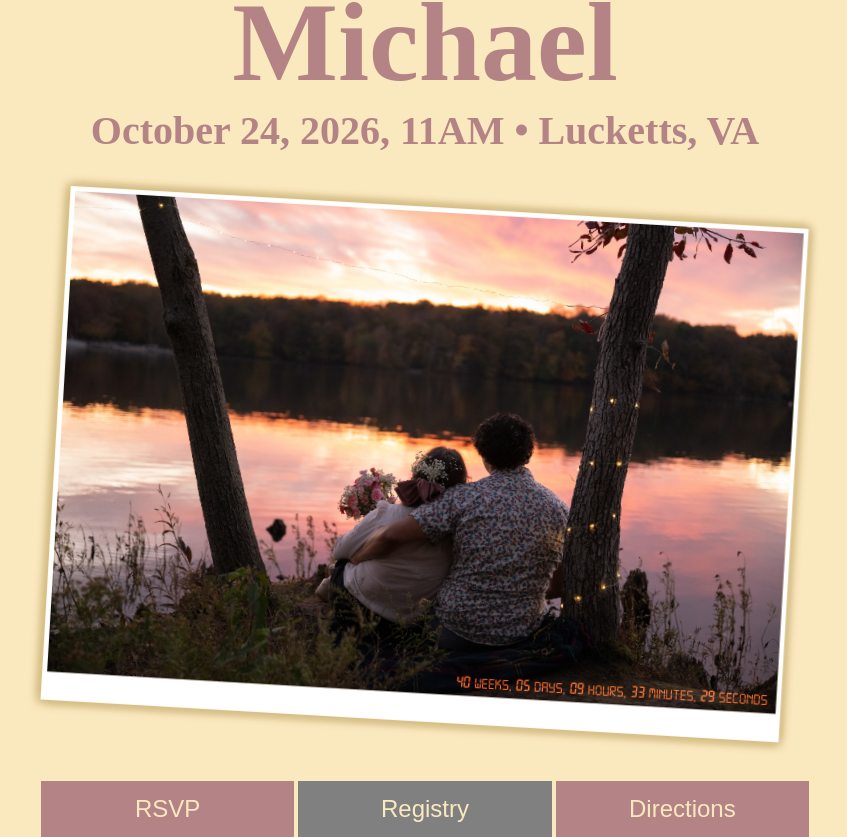
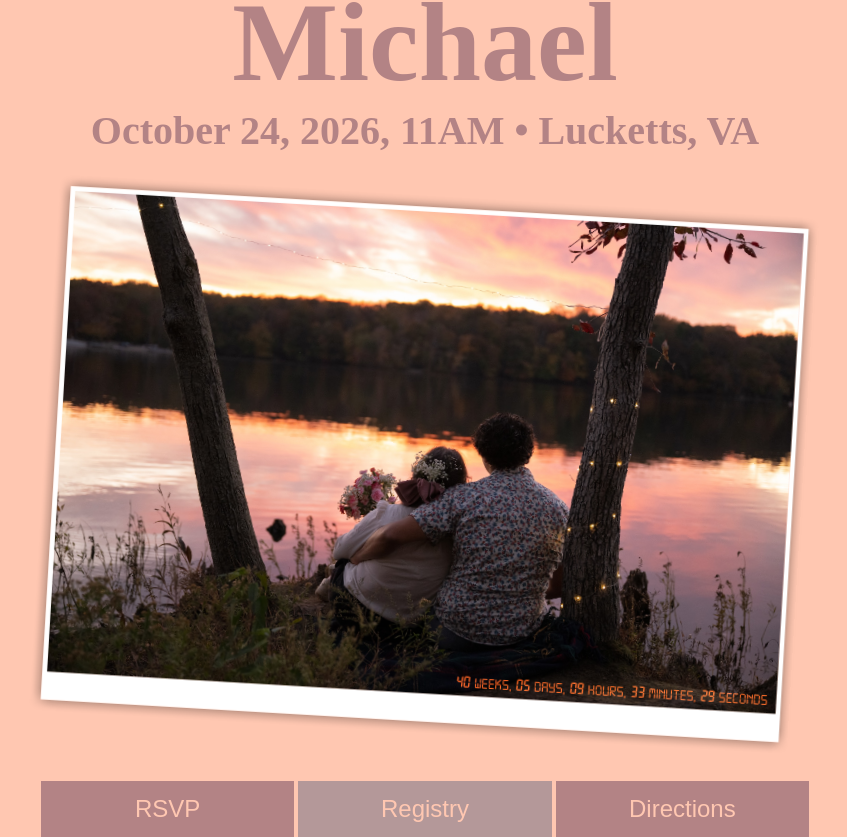
Before and after one commit to keaysma/wedding, a SvelteKit app: page / in a window 1280 px wide. Shown: the part 183-1020 px from the top of the page, without its empty margins (215-1062 px from the left). Built offline with nearby package versions, Linux system fonts and the light colour scheme; a web font is replaced by a local one.

Commit message:
re-color

```diff
--- a/src/app.scss
+++ b/src/app.scss
@@ -12,28 +12,11 @@ body {
     padding: 0 1em;
     margin: 0;
 
-    /* --background-color: aliceblue; */
-    /* --background-color: peachpuff; */
-    /* --background-color: bisque; */
-    /* --background-color: blanchedalmond; */
-    --background-color: #fae8bf;
-    --background-color-light: #b3838666;
-    --background-color-border: #b3838699;
+    --background-disabled: #b49899;
+    --background-color: #ffc7b1;
+    --foreground-color: #b38385;
+    --mark-timer-color: #fdb08e;
+    --dropshadow-color: #0002;
 
-    /* --foreground-color: black; */
-    /* --foreground-color: black; */
-    /* --foreground-color: burlywood;  */
-    /* or cadetblue, chocolate, cornflowerblue, crimson, darkcyan, indigo, maroon, navy, olive, sienna, steelblue, teal*/
-    /* --foreground-color: burlywood; */
-    --foreground-color: #b38385;
-    --anchorlink-color: #8777a5;
-
-    --mark-timer-color: #fdb08e;
-    --outer-glow-color: gold;
     background-color: var(--background-color);
 }
-
-.glow {
-    color: var(--mark-timer-color);
-    mix-blend-mode: hard-light;
-}
--- a/src/routes/+page.svelte
+++ b/src/routes/+page.svelte
@@ -73,7 +73,7 @@
 
     <div class="polaroid" style="transform: rotate3d({0.75 + (pageX - 0.5)}, {0.5 + (pageY - 0.5)}, 0.1, 9deg) scale3d(0.95, 0.95, 0.95) translate3d(-5px, 5px, 0px);">
             <img  src="RM-Sunset-1.jpg" alt="That's us <3" />
-            <span class="glow mark"><span class="digit">{remaining.weeks}</span> WEEKS, <span class="digit">{remaining.days}</span> DAYS, <span class="digit">{remaining.hours}</span> HOURS, <span class="digit">{remaining.minutes}</span> MINUTES, <span class="digit">{remaining.seconds}</span> SECONDS</span>
+            <span class="mark"><span class="digit">{remaining.weeks}</span> WEEKS, <span class="digit">{remaining.days}</span> DAYS, <span class="digit">{remaining.hours}</span> HOURS, <span class="digit">{remaining.minutes}</span> MINUTES, <span class="digit">{remaining.seconds}</span> SECONDS</span>
     </div>
 
     <div class="button-group">
@@ -111,8 +111,8 @@
 
         &[href="#disabled"] {
             pointer-events: none;
-            background-color: gray;
-            border-color: gray;
+            background-color: var(--background-disabled);
+            border-color: var(--background-disabled);
         }
     }
 
@@ -135,7 +135,7 @@
     }
 
     .polaroid {
-        --polaroid-shadow: #d6be87;
+        // --polaroid-shadow: #d6be87;
 
         position: relative;
 
@@ -151,10 +151,10 @@
             width: 100%;
             display: block;
             box-shadow:
-                    4px  4px 8px var(--polaroid-shadow),
-                    4px -4px 8px var(--polaroid-shadow),
-                -4px -4px 8px var(--polaroid-shadow),
-                -4px  4px 8px var(--polaroid-shadow);
+                 4px  4px 8px var(--dropshadow-color),
+                 4px -4px 8px var(--dropshadow-color),
+                -4px -4px 8px var(--dropshadow-color),
+                -4px  4px 8px var(--dropshadow-color);
             border: 5px solid white;
             border-bottom-width: 30px;
         }
@@ -166,6 +166,9 @@
             margin: 0 0.25em 0.25em 0;
 
             font-family: "Digital-7";
+
+            color: var(--mark-timer-color);
+            mix-blend-mode: hard-light;
 
             .digit {
                 font-family: "7Segment";
```
